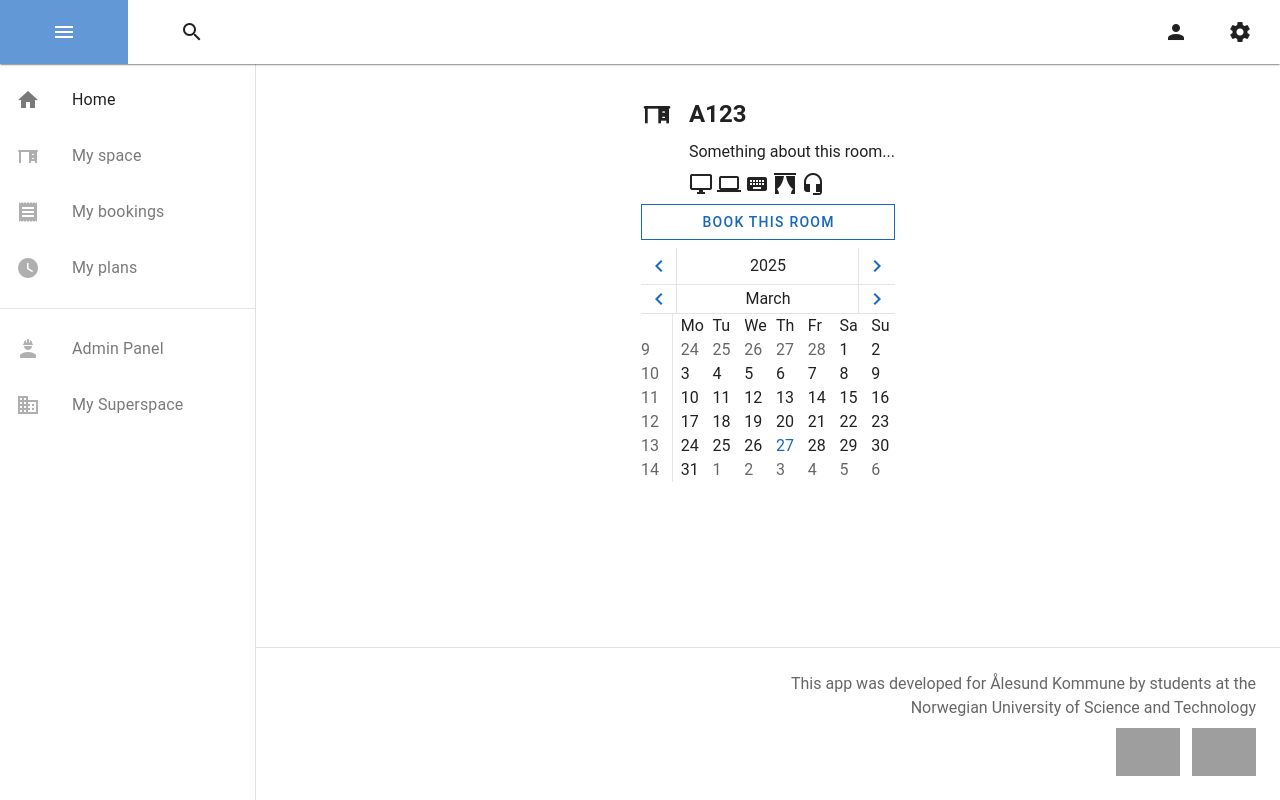
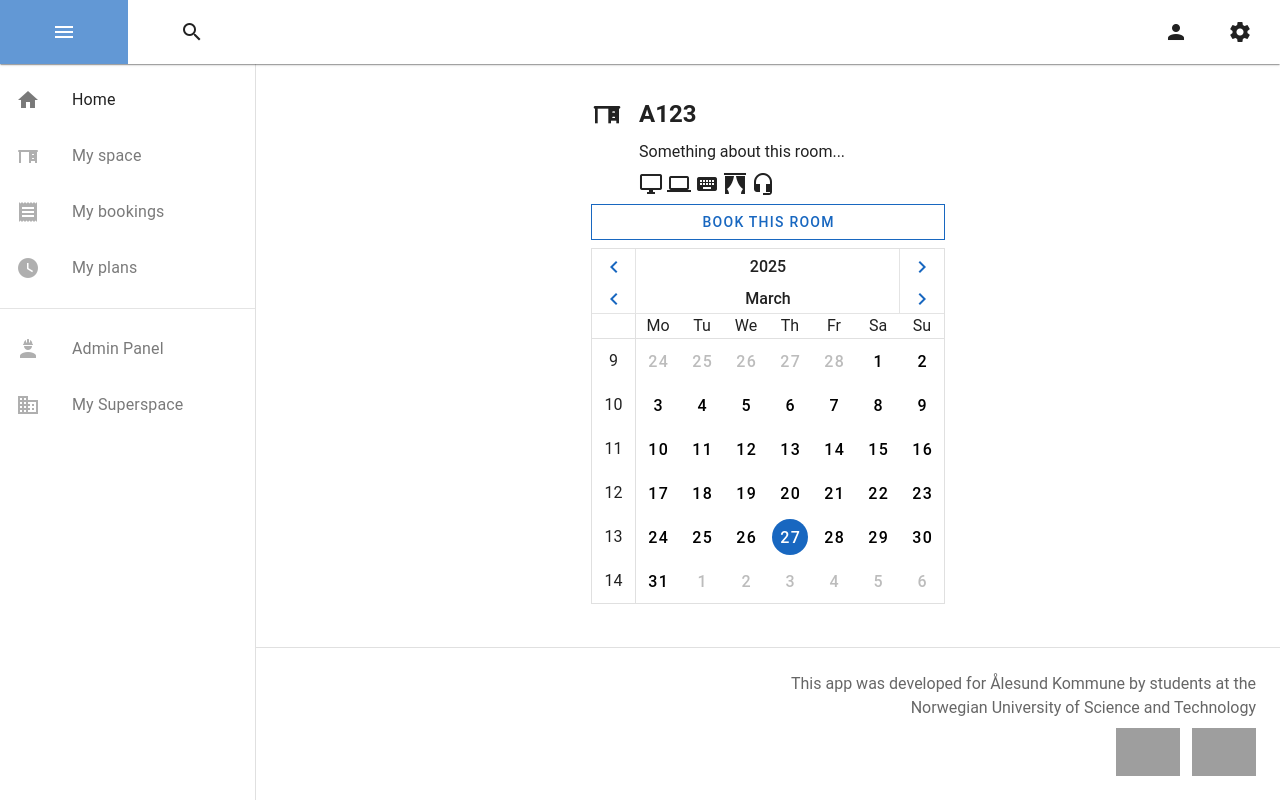
Before and after one commit to odinguden/office-space-manager, a Vue app in the folder front-end/: page /room/0 in a window 1280 px wide. Built offline with nearby package versions, Linux system fonts and the light colour scheme; grey boxes are pictures that could not be loaded.

Commit message:
Improved calendar layout

```diff
--- a/front-end/src/components/common/oCalendar.vue
+++ b/front-end/src/components/common/oCalendar.vue
@@ -9,17 +9,18 @@ const selectedMonth = ref(now.getMonth())
 </script>
 
 <template>
-	<v-sheet>
+	<v-sheet class="calendar">
 		<header>
 			<o-cycle-input
 				v-model="selectedYear"
+				aria-name="year"
 			>
 				{{ selectedYear }}
 			</o-cycle-input>
-			<v-divider />
 			<o-cycle-input
+				v-model="selectedMonth"
+				aria-name="month"
 				density="compact"
-				v-model="selectedMonth"
 				:min="0"
 				:max="11"
 				cycle
@@ -30,6 +31,16 @@ const selectedMonth = ref(now.getMonth())
 			</o-cycle-input>
 		</header>
 		<v-divider />
-		<o-calendar-month :year="selectedYear" :month="selectedMonth"/>
+		<o-calendar-month
+			class="calendar-content"
+			:year="selectedYear"
+			:month="selectedMonth"
+		/>
 	</v-sheet>
 </template>
+
+<style scoped lang="scss">
+.calendar {
+	border: 1px solid rgba(var(--v-border-color), var(--v-border-opacity));
+}
+</style>
--- a/front-end/src/components/common/oCalendar/oCalendarDay.vue
+++ b/front-end/src/components/common/oCalendar/oCalendarDay.vue
@@ -1,8 +1,10 @@
 <script setup>
+import { useODate } from '@/plugins/oDate';
 import { computed } from 'vue';
 import { useDate } from 'vuetify';
 
 const vDate = useDate()
+const oDate = useODate()
 
 const props = defineProps({
 	"day": Date
@@ -10,20 +12,54 @@ const props = defineProps({
 
 const isToday = computed(() => {
 	const now = new Date()
-	return vDate.isSameDay(now, props.day)
+
+	return props.day !== undefined && vDate.isSameDay(now, props.day)
+})
+
+const dateName = computed(() => {
+	const day = vDate.getDate(props.day)
+	const month = oDate.getMonthName(props.day.getMonth())
+	const year = props.day.getFullYear()
+
+	return `The ${day}. of ${month}, ${year}`
 })
 </script>
 
 <template>
-	<v-sheet class="day" :class="{ 'today': isToday }">
-		{{ vDate.getDate(props.day) }}
-	</v-sheet>
+	<v-btn
+		class="day"
+		:aria-label="dateName"
+		icon
+		density="comfortable"
+		:variant="isToday ? 'flat' : 'text'"
+		:color="isToday ? 'primary' : undefined"
+		@click=""
+	>
+		<span>
+			{{ vDate.getDate(props.day) }}
+		</span>
+	</v-btn>
 </template>
 
 <style scoped lang="scss">
 .day {
-	&.today {
-		color: rgb(var(--v-theme-primary))
+	--day-opacity: 1;
+	aspect-ratio: 1;
+	border-radius: 100em;
+	margin: 4px;
+
+	color: rgba(var(--v-theme-on-surface), var(--day-opacity));
+	text-align: center;
+	vertical-align: middle;
+
+	display: flex;
+	align-items: center;
+	justify-content: center;
+
+	transition: none;
+
+	&:hover, &:active, &:focus {
+		background: rgba(var(--v-theme-on-surface), var(--v-focus-opacity))
 	}
 }
 </style>
--- a/front-end/src/components/common/oCalendar/oCalendarMonth.vue
+++ b/front-end/src/components/common/oCalendar/oCalendarMonth.vue
@@ -1,7 +1,9 @@
 <script setup>
 import { useODate } from '@/plugins/oDate'
+import { useDate } from 'vuetify'
 
 const oDate = useODate()
+const vDate = useDate()
 
 const props = defineProps({
 	year: Number,
@@ -11,16 +13,19 @@ const props = defineProps({
 const weeks = computed(() => {
 	return oDate.getWeeksOfMonth(props.year, props.month)
 })
+
+function isOutOfMonth(day) {
+	return day.getMonth() !== props.month
+}
 </script>
 
 <template>
 	<v-sheet>
 		<v-sheet class="weekdays">
 			<div />
-			<v-divider vertical />
-			<v-sheet v-for="day in oDate.weekdays">
+			<div v-for="day in oDate.weekdays">
 				{{ day.substring(0,2) }}
-			</v-sheet>
+			</div>
 		</v-sheet>
 		<o-calendar-week
 			v-for="week in weeks"
@@ -30,7 +35,7 @@ const weeks = computed(() => {
 			<template v-slot="{ day }">
 				<o-calendar-day
 					:day="day"
-					:class="{ 'out-of-month': day.getMonth() !== props.month }"
+					:disabled="isOutOfMonth(day)"
 				/>
 			</template>
 		</o-calendar-week>
@@ -40,11 +45,27 @@ const weeks = computed(() => {
 <style scoped lang="scss">
 .weekdays {
 	display: grid;
-	grid-template-columns: 1fr auto repeat(7, 1fr);
-	gap: 8px;
+	grid-template-columns: repeat(8, 1fr);
+
+	align-items: center;
+	justify-items: center;
+
+	border-bottom: 1px solid rgba(var(--v-border-color), var(--v-border-opacity));
+
+	:first-child {
+		width: 100%;
+		height: 100%;
+		border-right: 1px solid rgba(var(--v-border-color), var(--v-border-opacity));
+	}
+}
+
+.calendar-item {
+	--day-opacity: 1;
+	vertical-align: middle;
+	color: rgba(var(--v-theme-on-surface), var(--day-opacity));
 }
 
 .out-of-month {
-	color: rgba(var(--v-theme-on-surface), var(--v-medium-emphasis-opacity))
+	--day-opacity: 0.4;
 }
 </style>
--- a/front-end/src/components/common/oCalendar/oCalendarWeek.vue
+++ b/front-end/src/components/common/oCalendar/oCalendarWeek.vue
@@ -7,10 +7,11 @@ const props = defineProps({
 
 <template>
 	<v-sheet class="week">
-		<div class="week-number">
-			{{ weekNumber }}
-		</div>
-		<v-divider vertical />
+		<slot name="week-number" :number="weekNumber">
+			<div class="week-number">
+				{{ weekNumber }}
+			</div>
+		</slot>
 		<div v-for="day in props.days">
 			<slot :day="day">
 				<o-calendar-day :day="day"/>
@@ -22,11 +23,13 @@ const props = defineProps({
 <style scoped lang="scss">
 .week {
 	display: grid;
-	grid-template-columns: 1fr auto repeat(7, 1fr);
-	gap: 8px;
+	grid-template-columns: repeat(8, 1fr);
 
 	.week-number {
-		color: rgba(var(--v-theme-on-surface), var(--v-medium-emphasis-opacity))
+		display: flex;
+		align-items: center;
+		justify-content: center;
+		border-right: 1px solid rgba(var(--v-border-color), var(--v-border-opacity))
 	}
 }
 </style>
--- a/front-end/src/components/common/oCycleInput.vue
+++ b/front-end/src/components/common/oCycleInput.vue
@@ -18,7 +18,8 @@ const model = defineModel({
 const props = defineProps({
 	"max": Number,
 	"min": Number,
-	"cycle": Boolean
+	"cycle": Boolean,
+	"ariaName": String
 })
 
 
@@ -92,6 +93,7 @@ const minDisabled = computed(() => {
 			color="primary"
 			variant="text"
 			density="comfortable"
+			:aria-label="'Previous ' + props.ariaName"
 			tile
 			flat
 			v-bind="$attrs"
@@ -109,6 +111,7 @@ const minDisabled = computed(() => {
 			color="primary"
 			variant="text"
 			density="comfortable"
+			:aria-label="'Next ' + props.ariaName"
 			tile
 			flat
 			v-bind="$attrs"
@@ -123,8 +126,10 @@ const minDisabled = computed(() => {
 	display: flex;
 	align-items: center;
 
+	font-weight: 500;
+
 	.fixed-width-btn {
-		width: 36px;
+		width: 44px;
 	}
 }
 </style>
```
